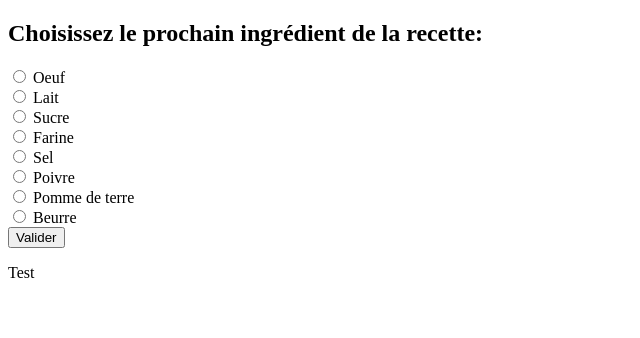
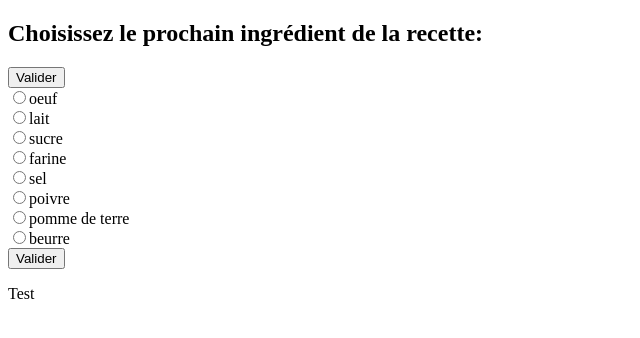
Before and after one commit to AntoineNoireau/Projet_html, a website: page public/Mode_de_jeu_1.html in a window 1280 px wide. Shown: the whole page, without its empty margins (0-640 px from the left). Drawn offline with Linux system fonts and the light colour scheme.

Commit message:
Affichage dyna

```diff
--- a/public/Mode_de_jeu_1.html
+++ b/public/Mode_de_jeu_1.html
@@ -15,25 +15,11 @@
   <h2>Choisissez le prochain ingrédient de la recette:</h2>
 
   <form id="ingredientForm">
-    <input type="radio" id="oeuf" name="ingredient" value="1">
-    <label for="oeuf">Oeuf</label><br>
-    <input type="radio" id="lait" name="ingredient" value="2">
-    <label for="lait">Lait</label><br>
-    <input type="radio" id="sucre" name="ingredient" value="3">
-    <label for="sucre">Sucre</label><br>
-    <input type="radio" id="farine" name="ingredient" value="4">
-    <label for="farine">Farine</label><br>
-    <input type="radio" id="sel" name="ingredient" value="5">
-    <label for="sel">Sel</label><br>
-    <input type="radio" id="poivre" name="ingredient" value="6">
-    <label for="poivre">Poivre</label><br>
-    <input type="radio" id="pomme_de_terre" name="ingredient" value="7">
-    <label for="pomme_de_terre">Pomme de terre</label><br>
-    <input type="radio" id="beurre" name="ingredient" value="8">
-    <label for="beurre">Beurre</label><br>
+
     <button id="submitButton">Valider</button>
   </form>
 
+  <script src="js/affichage_ingr.js">  </script>
   <div id="resultats">
     <p>Test</p>
   </div>
--- a/public/js/script_1er_jeu.js
+++ b/public/js/script_1er_jeu.js
@@ -40,13 +40,61 @@ fetch("json/ingredients.json")
   });
   */
 
+// Récupérer les données des ingrédients depuis le fichier JSON
+fetch("json/ingredients.json")
+    .then(response => response.json())
+    .then(data => {
+        const ingredients = data[2].data;
+
+        // Sélection de l'élément parent du formulaire
+        const ingredientFormParent = document.getElementById("ingredientForm");
+        ingredientFormParent.appendChild(document.createElement("br"));
+
+
+
+
+        // Ajout des éléments au formulaire
+        ingredients.forEach(ingredient => {
+            const input = document.createElement("input");
+            input.type = "radio";
+            input.id = ingredient.nom; // Utilisation du nom comme ID
+            input.name = "ingredient";
+            input.value = ingredient.id; // Utilisation de l'ID comme valeur
+
+            const label = document.createElement("label");
+            label.htmlFor = ingredient.nom;
+            label.textContent = ingredient.nom;
+
+            ingredientFormParent.appendChild(input);
+            ingredientFormParent.appendChild(label);
+            ingredientFormParent.appendChild(document.createElement("br"));
+
+
+
+        });
+
+        // Ajout du bouton de soumission
+
+        const submitButton = document.createElement("button");
+        submitButton.id = "submitButton";
+        submitButton.textContent = "Valider";
+        ingredientFormParent.appendChild(submitButton);
+
+
+
+    })
+    .catch(error => console.error("Erreur lors de la récupération des données :", error));
+
+
+
+
+
 
 
 // on chope les ingrédients transmit par le form et quand y'en a 5
 const ingredientForm = document.getElementById("ingredientForm");
 let selectedIngredientsArray = []
 let Jeucontinu = true;
-
 ingredientForm.addEventListener("submit", function(event) {
 
 
```
